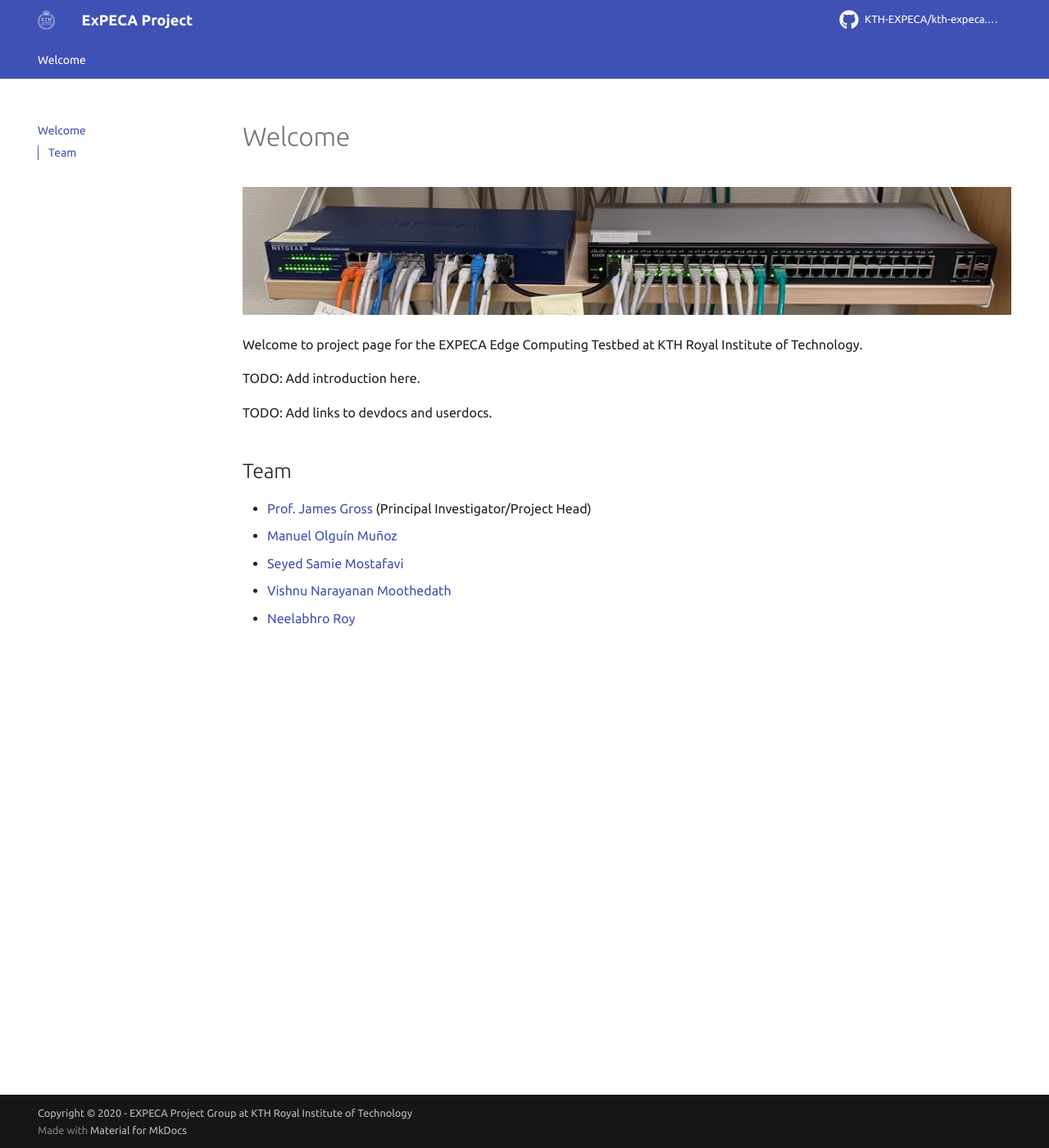
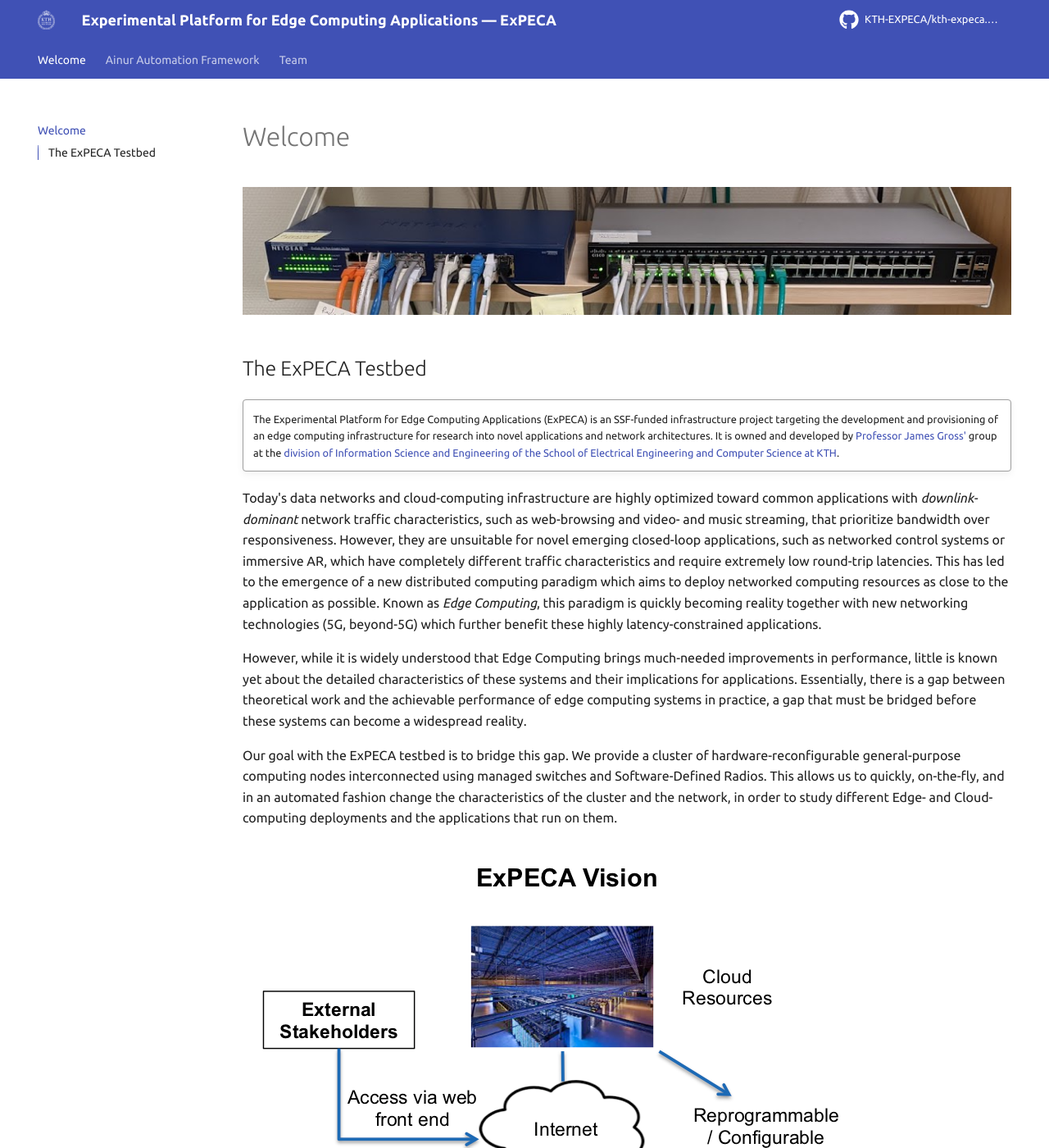
Before and after one commit to KTH-EXPECA/kth-expeca.github.io, an MkDocs documentation site: the page built from docs/index.md, in a window 1280 px wide and 1400 px high. Shown: the whole window at 82% size. Built offline with MkDocs 1.6.1 and Material for MkDocs 9.7.7, drawn with Linux system fonts in a browser that asks for light colours; comment, search, counter and statistics services are not loaded; some of the changed text lies outside the part shown.

Commit message:
working on page

```diff
--- a/docs/index.md
+++ b/docs/index.md
@@ -2,16 +2,25 @@
 
 ![header](./assets/welcome_header.png)
 
-Welcome to project page for the EXPECA Edge Computing Testbed at KTH Royal Institute of Technology.
+## The ExPECA Testbed
 
-TODO: Add introduction here.
+!!! quote ""
 
-TODO: Add links to devdocs and userdocs.
+    The Experimental Platform for Edge Computing Applications (ExPECA) is an SSF-funded infrastructure project targeting the development and provisioning of an edge computing infrastructure for research into novel applications and network architectures.
+    It is owned and developed by [Professor James Gross'](https://jamesgross.org) group at the [division of Information Science and Engineering of the School of Electrical Engineering and Computer Science at KTH](https://www.kth.se/is/ise/division-of-information-science-and-engineering-1.790272).
 
-## Team
+Today's data networks and cloud-computing infrastructure are highly optimized toward common applications with *downlink-dominant* network traffic characteristics, such as web-browsing and video- and music streaming, that prioritize bandwidth over responsiveness.
+However, they are unsuitable for novel emerging closed-loop applications, such as networked control systems or immersive AR, which have completely different traffic characteristics and require extremely low round-trip latencies.
+This has led to the emergence of a new distributed computing paradigm which aims to deploy networked computing resources as close to the application as possible.
+Known as *Edge Computing*, this paradigm is quickly becoming reality together with new networking technologies (5G, beyond-5G) which further benefit these highly latency-constrained applications.
 
-- [Prof. James Gross](https://www.jamesgross.org/) (Principal Investigator/Project Head)
-- [Manuel Olguín Muñoz](https://olguin.se/)
-- [Seyed Samie Mostafavi](https://www.kth.se/profile/ssmos)
-- [Vishnu Narayanan Moothedath](https://www.kth.se/profile/vnmo)
-- [Neelabhro Roy](https://github.com/neelabhro)
+However, while it is widely understood that Edge Computing brings much-needed improvements in performance, little is known yet about the detailed characteristics of these systems and their implications for applications.
+Essentially, there is a gap between theoretical work and the achievable performance of edge computing systems in practice, a gap that must be bridged before these systems can become a widespread reality.
+
+Our goal with the ExPECA testbed is to bridge this gap.
+We provide a cluster of hardware-reconfigurable general-purpose computing nodes interconnected using managed switches and Software-Defined Radios.
+This allows us to quickly, on-the-fly, and in an automated fashion change the characteristics of the cluster and the network, in order to study different Edge- and Cloud-computing deployments and the applications that run on them.
+
+![](./assets/expeca_vision_2.png)
+
+[^1]: ExPECA Vision Image courtesy of [jamesgross.org](https://www.jamesgross.org/research/expeca/).
--- a/mkdocs.yml
+++ b/mkdocs.yml
@@ -1,5 +1,5 @@
 ---
-site_name: ExPECA Project
+site_name: Experimental Platform for Edge Computing Applications &#8212; ExPECA
 theme:
   palette:
     scheme: default
@@ -25,6 +25,13 @@ repo_name: KTH-EXPECA/kth-expeca.github.io
 copyright: Copyright &copy; 2020 - EXPECA Project Group at KTH Royal Institute of Technology
 markdown_extensions:
   - def_list
+  - attr_list
+  - admonition
+  - pymdownx.details
+  - footnotes
+  - pymdownx.emoji:
+      emoji_index: !!python/name:materialx.emoji.twemoji
+      emoji_generator: !!python/name:materialx.emoji.to_svg
   - pymdownx.highlight:
       linenums: yes
       linenums_style: pymdownx-inline
@@ -40,4 +47,5 @@ plugins:
   - git-revision-date-localized:
       type: timeago
       enable_creation_date: true
+      fallback_to_build_date: true
 ...
```
Also changed, not shown: docs/team.md (added, +26 -0 lines), docs/.pages, docs/assets/expeca_vision_2.png (added).
